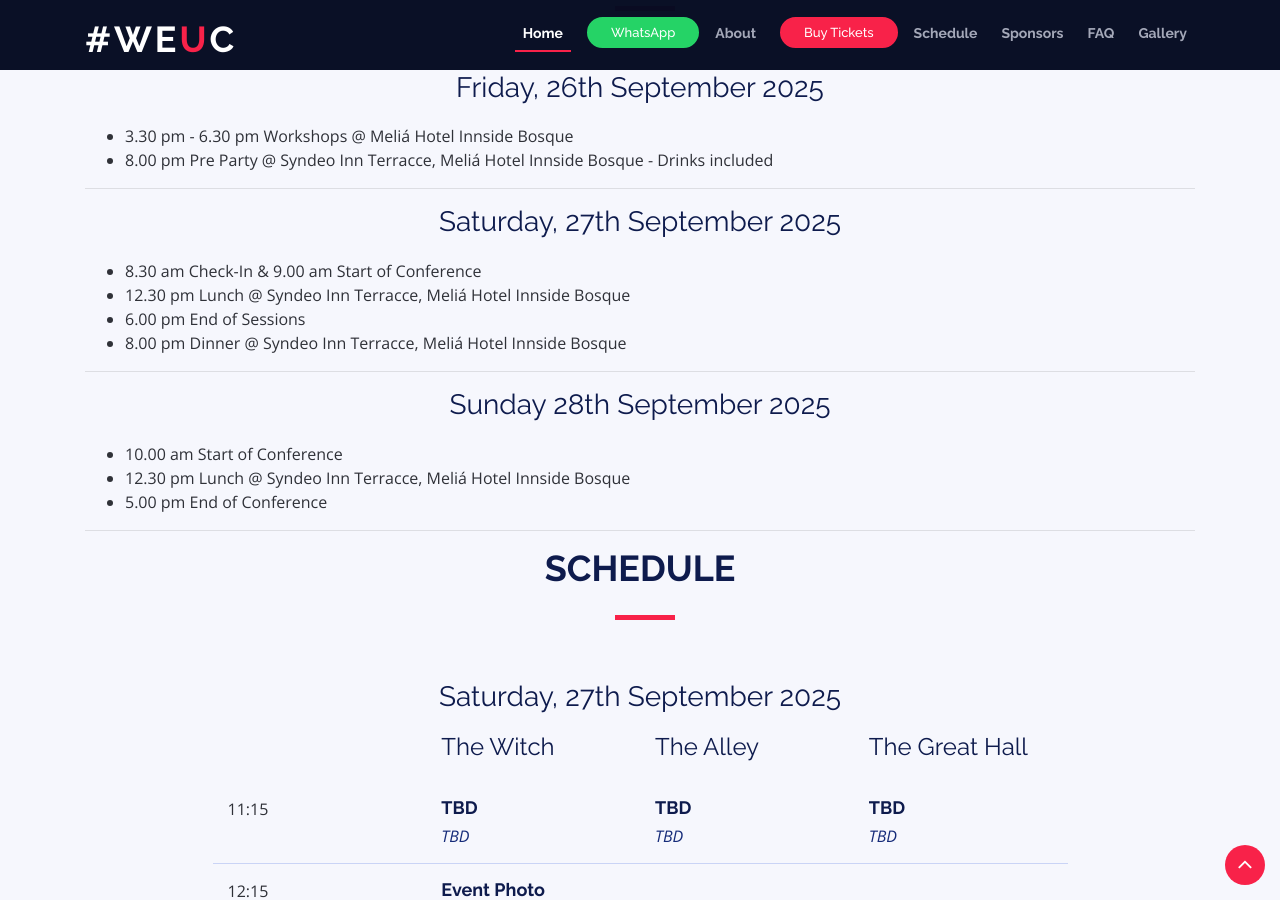
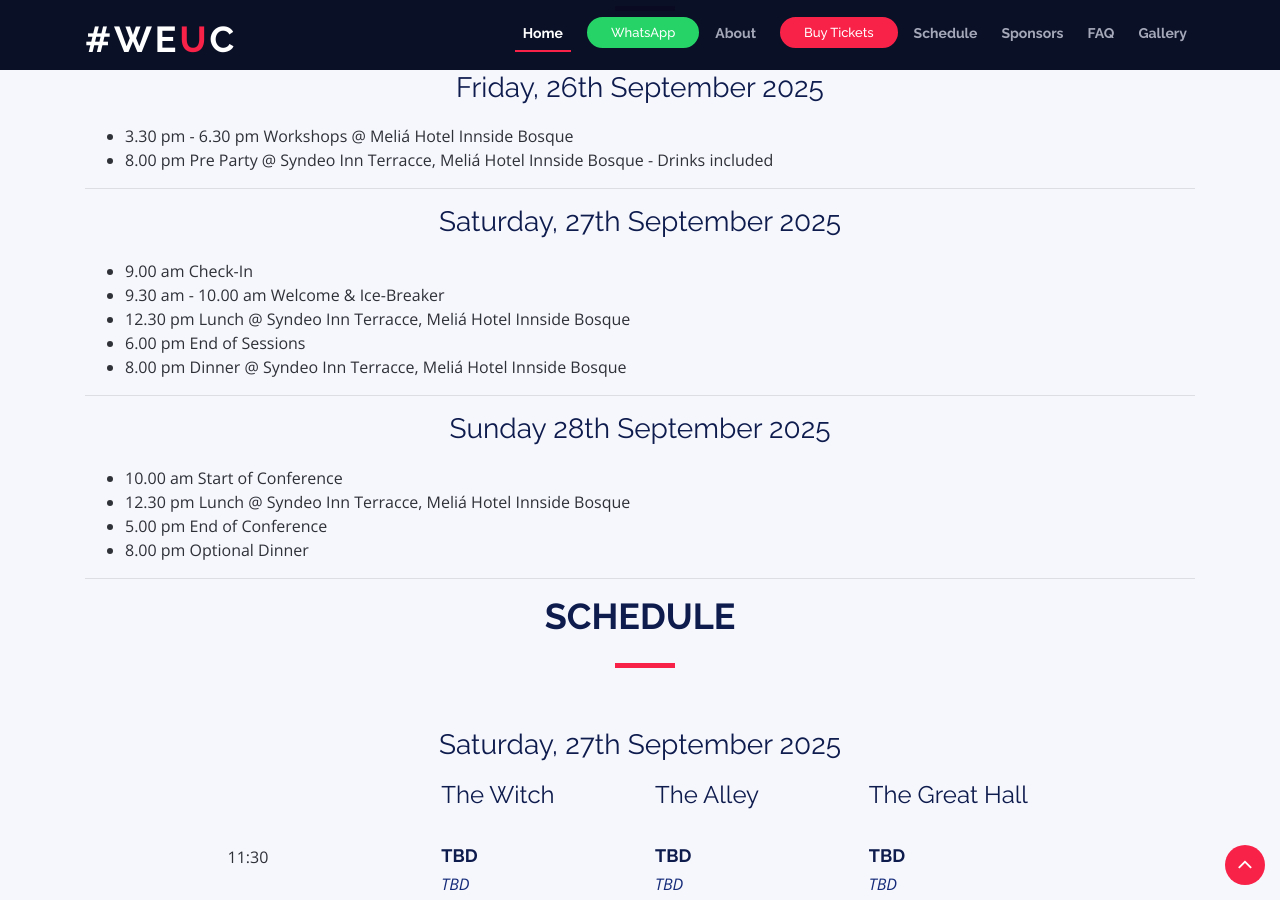
Before and after one commit to weuc/weuc.eu, a Jekyll site: the page built from index.html, in a window 1280 px wide and 900 px high, scrolled down 4637 px. Built offline with Jekyll 4.4.1, drawn with Linux system fonts in a browser that asks for light colours; some of the changed text lies outside the part shown.

Commit message:
fix: schedule

```diff
--- a/_includes/sections/schedule.html
+++ b/_includes/sections/schedule.html
@@ -16,7 +16,8 @@
 
         <h3 class="text-center">Saturday, 27th September 2025</h3>
         <ul>
-            <li>8.30 am Check-In & 9.00 am Start of Conference</li>
+            <li>9.00 am Check-In</li>
+            <li>9.30 am - 10.00 am Welcome & Ice-Breaker</li>
             <li>12.30 pm Lunch @ Syndeo Inn Terracce, Meliá Hotel Innside Bosque</li>
             <li>6.00 pm End of Sessions</li>
             <li>8.00 pm Dinner @ Syndeo Inn Terracce, Meliá Hotel Innside Bosque</li>
@@ -29,6 +30,7 @@
             <li>10.00 am Start of Conference</li>
             <li>12.30 pm Lunch @ Syndeo Inn Terracce, Meliá Hotel Innside Bosque</li>
             <li>5.00 pm End of Conference</li>
+            <li>8.00 pm Optional Dinner</li>
         </ul>
 
         <hr>
@@ -54,7 +56,7 @@
 
                 <div class="row schedule-item">
                     <div class="col-md-3">
-                        <time>11:15</time>
+                        <time>11:30</time>
                     </div>
                     <div class="col-md-3">
                         <h4>TBD</h4>
@@ -90,7 +92,7 @@
 
                 <div class="row schedule-item">
                     <div class="col-md-3">
-                        <time>13:45</time>
+                        <time>13:30</time>
                     </div>
                     <div class="col-md-3">
                         <h4>TBD</h4>
@@ -108,7 +110,7 @@
 
                 <div class="row schedule-item">
                     <div class="col-md-3">
-                        <time>15:00</time>
+                        <time>14:45</time>
                     </div>
                     <div class="col-md-3">
                         <h4>TBD</h4>
@@ -126,7 +128,7 @@
 
                 <div class="row schedule-item">
                     <div class="col-md-3">
-                        <time>16:15</time>
+                        <time>16:00</time>
                     </div>
                     <div class="col-md-3">
                         <h4>TBD</h4>
@@ -188,7 +190,7 @@
 
                 <div class="row schedule-item">
                     <div class="col-md-3">
-                        <time>10:15</time>
+                        <time>11:00</time>
                     </div>
                     <div class="col-md-3">
                         <h4>TBD</h4>
@@ -215,7 +217,16 @@
 
                 <div class="row schedule-item">
                     <div class="col-md-3">
-                        <time>11:45</time>
+                        <time>12:30-13:30</time>
+                    </div>
+                    <div class="col-md-3 col-md-9">
+                        <h4>Lunch, upstairs on the balcony</h4>
+                    </div>
+                </div>
+
+                <div class="row schedule-item">
+                    <div class="col-md-3">
+                        <time>13:30</time>
                     </div>
                     <div class="col-md-3">
                         <h4>TBD</h4>
@@ -233,16 +244,7 @@
 
                 <div class="row schedule-item">
                     <div class="col-md-3">
-                        <time>12:30-13:30</time>
-                    </div>
-                    <div class="col-md-3 col-md-9">
-                        <h4>Lunch, upstairs on the balcony</h4>
-                    </div>
-                </div>
-
-                <div class="row schedule-item">
-                    <div class="col-md-3">
-                        <time>13:45</time>
+                        <time>14:45</time>
                     </div>
                     <div class="col-md-3">
                         <h4>TBD</h4>
@@ -260,7 +262,7 @@
 
                 <div class="row schedule-item">
                     <div class="col-md-3">
-                        <time>15:00</time>
+                        <time>16:00 (opt)</time>
                     </div>
                     <div class="col-md-3">
                         <h4>TBD</h4>
```
Also changed, not shown: other parts of _includes/sections/schedule.html (+2 -2 lines).
